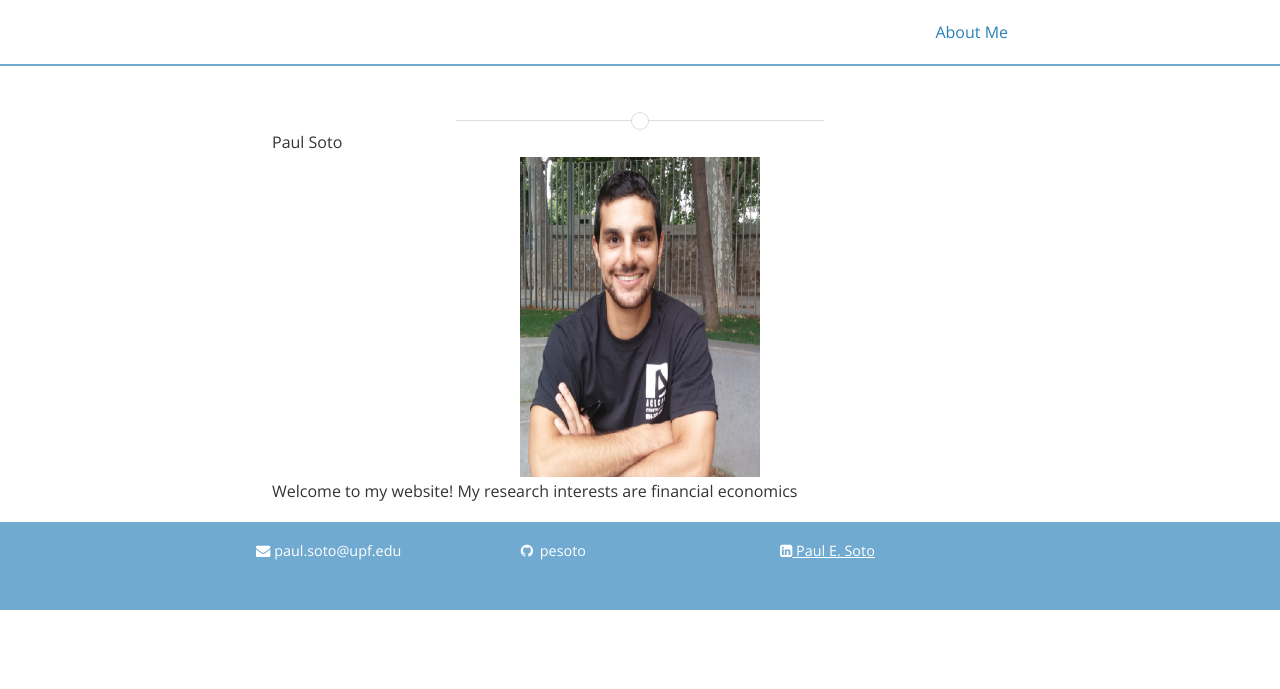
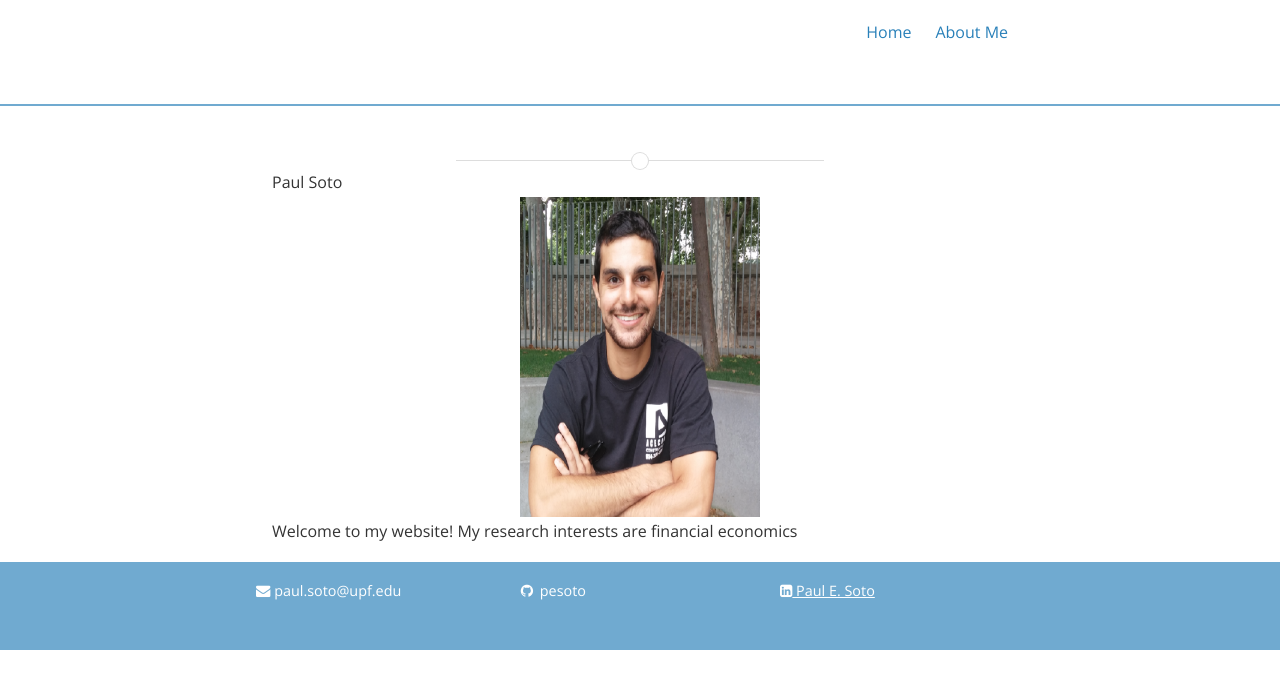
Before and after one commit to zsivine/zsivine.github.io, a Jekyll site: the page built from index.html, in a window 1280 px wide. Shown: the top 689 px of the page. Built offline with Jekyll 4.4.1, drawn with Linux system fonts in a browser that asks for light colours; nearby versions of some CDN libraries; the list of posts is cut into pages by our own code; comment, search, counter and statistics services are not loaded; a style sheet for code colours, icons or effects is not loaded.

Commit message:
formatting

```diff
--- a/_includes/header.html
+++ b/_includes/header.html
@@ -5,6 +5,7 @@
     </a>
     <nav role="navigation">
       <ul id="js-navigation-menu" class="navigation-menu show">
+      <li class="nav-link"><a href="{{ site.baseurl }}/" class="logo">Home </a>
         {% for page in site.pages %}
           {% if page.title and page.main_nav != false %}
           <li class="nav-link"><a href="{{ page.url | prepend: site.baseurl }}">{{ page.title }}</a>
```
